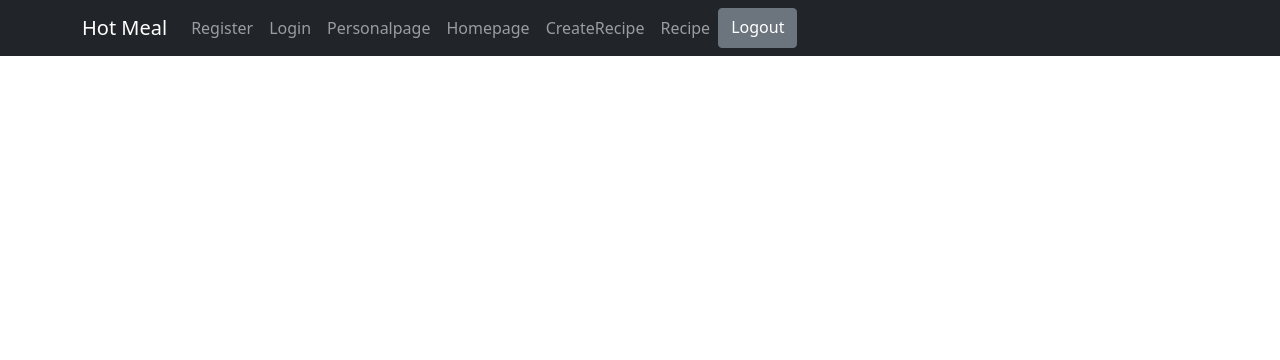
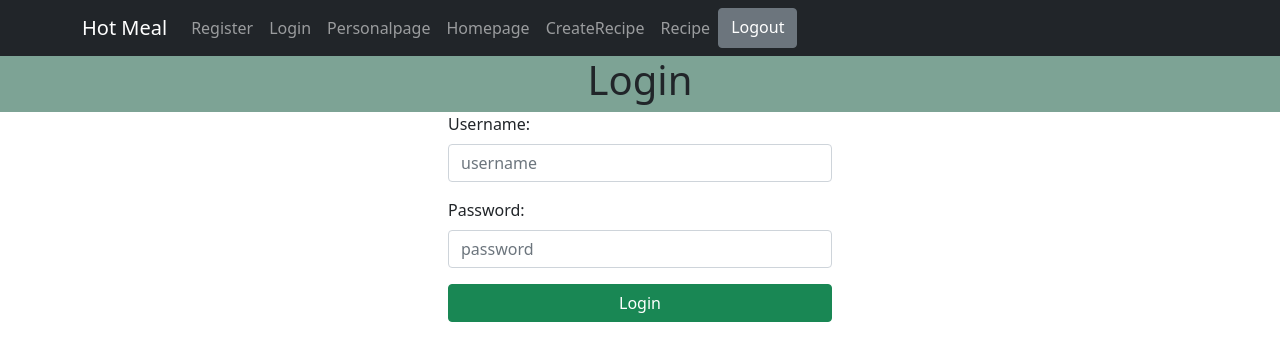
Before and after one commit to unsw-cse-comp3900-9900-22T3/capstone-project-9900-h18p-nofail, a React (Create React App) app in the folder hotmealapp/frontend/: page / in a window 1280 px wide. Shown: the top 360 px of the page. Built offline with nearby package versions, Linux system fonts and the light colour scheme.

Commit message:
uodate_login

```diff
--- a/hotmealapp/frontend/src/App.jsx
+++ b/hotmealapp/frontend/src/App.jsx
@@ -39,6 +39,7 @@ function App () {
         </Navbar>
         <Routes>
           <Route path="/register" element={<Register />} />
+          <Route path="/" element={<Login />} />
           <Route path="/login" element={<Login />} />
           <Route path="/dashboard" element={<Dashboard />} />
           <Route path="/logout" element={<Logout />} />
--- a/hotmealapp/frontend/src/components/LoginForm.jsx
+++ b/hotmealapp/frontend/src/components/LoginForm.jsx
@@ -9,7 +9,7 @@ import 'bootstrap/dist/css/bootstrap.min.css';
 function LoginForm () {
   const [username, setName] = React.useState('');
   const [password, setPassword] = React.useState('');
-  const navigate = useNavigate();
+  // const navigate = useNavigate();
   const login = async () => {
     try {
       const response = await fetch('http://localhost:8080/login', {
```
